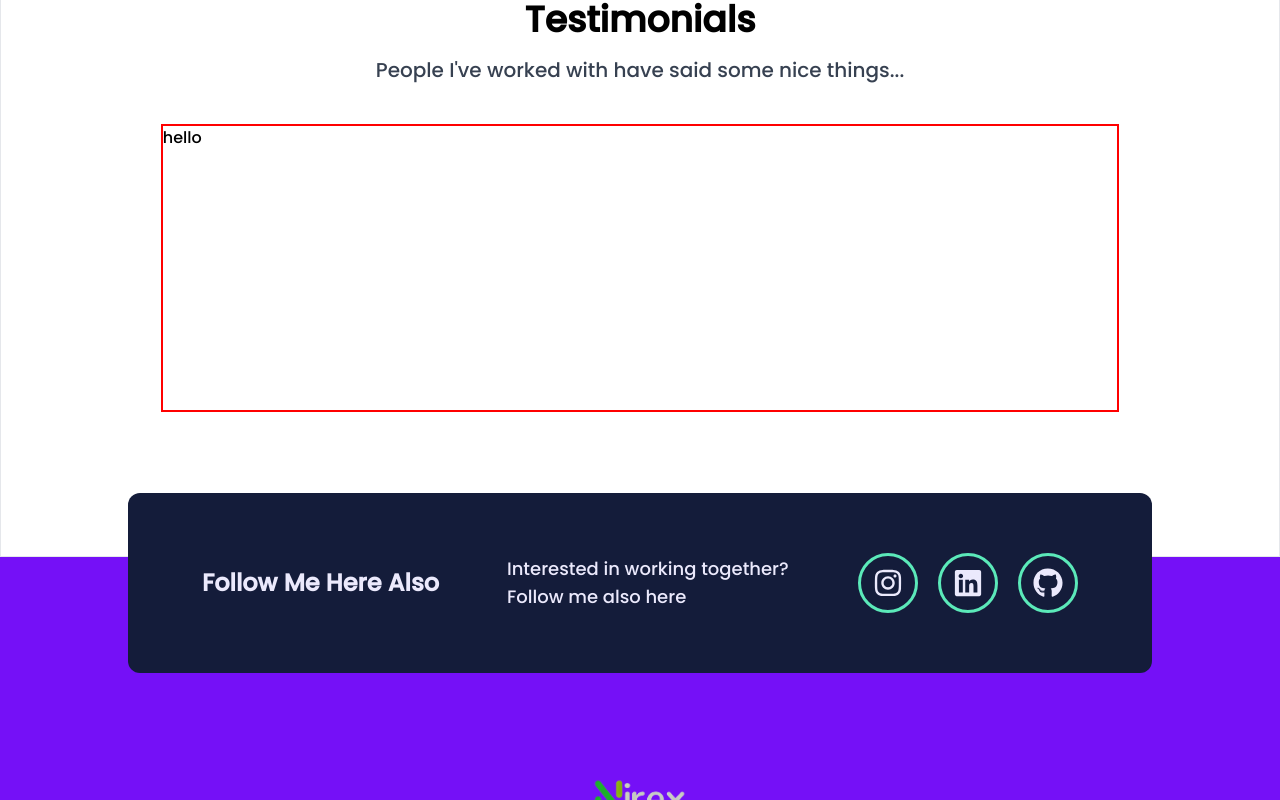
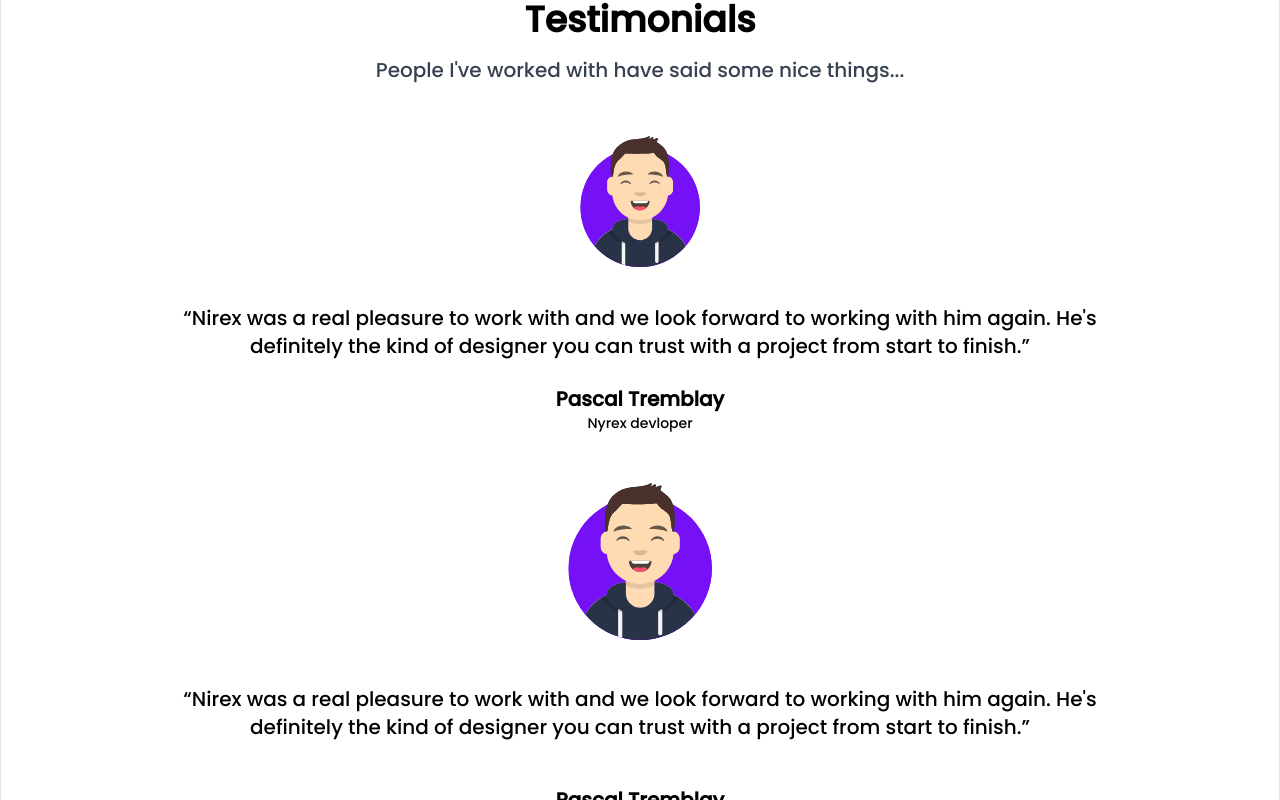
Before and after one commit to NIREX-mig/new_portfolio, a Next.js app: page / in a window 1280 px wide. Shown: the part 3580-4380 px from the top of the page. Built offline with nearby package versions, Linux system fonts and the light colour scheme.

Commit message:
refactor: swiper UI

```diff
--- a/Components/Testimonial.jsx
+++ b/Components/Testimonial.jsx
@@ -1,17 +1,47 @@
-
-
-
-
+import Image from "next/image";
 const Testimonial = () => {
   return (
     <section className="border py-36">
-      <h3 className="lg:text-4xl text-xl font-bold font-[EuroStyle Normal] text-center pb-4">Testimonials</h3>
-      <p className="lg:text-xl text-sm text-center text-gray-700 pb-10 px-10">People I&#39;ve worked with have said some nice things...</p>
-      <div className="w-52 h-72 lg:w-[75%] red mx-auto">
-        hello
+      <h3 className="lg:text-4xl text-xl font-bold font-[EuroStyle Normal] text-center pb-4">
+        Testimonials
+      </h3>
+      <p className="lg:text-xl text-sm text-center text-gray-700 pb-10 px-10">
+        People I&#39;ve worked with have said some nice things...
+      </p>
+      <div className="w-full lg:w-[75%] mx-auto">
+        <swiper-container className="mySwiper" pagination="true">
+          <swiper-slide >
+            <Image
+              src="/assets/nirex-avatar.svg"
+              alt="svg"
+              width={100}
+              height={100}
+              className="p-3"
+            />
+            <p className=" lg:text-xl text-sm">“Nirex was a real pleasure to work with and we look forward to working with him again. He&#39;s definitely the kind of designer you can trust with a project from start to finish.”</p>
+            <div className="flex flex-col justify-center items-center">
+            <h3 className="text-xl font-bold">Pascal Tremblay</h3>
+            <p className="text-sm">Nyrex devloper</p>
+            </div>
+          </swiper-slide>
+          <swiper-slide >
+            <Image
+              src="/assets/nirex-avatar.svg"
+              alt="svg"
+              width={100}
+              height={100}
+              className=""
+            />
+            <p className="p-5 text-xl">“Nirex was a real pleasure to work with and we look forward to working with him again. He&#39;s definitely the kind of designer you can trust with a project from start to finish.”</p>
+            <div className="flex flex-col justify-center items-center">
+            <h3 className="text-xl font-bold">Pascal Tremblay</h3>
+            <p className="text-sm">Nyrex devloper</p>
+            </div>
+          </swiper-slide>
+        </swiper-container>
       </div>
     </section>
-  )
-}
+  );
+};
 
-export default Testimonial
+export default Testimonial;
--- a/app/globals.css
+++ b/app/globals.css
@@ -71,6 +71,31 @@
 
   }
 
+   swiper-container {
+      width: 100%;
+      height: 100%;
+    }
+
+    swiper-slide {
+      padding-bottom: 50px;
+      text-align: center;
+      font-size: 18px;
+      background: #fff;
+      display: flex;
+      gap: 25px;
+      flex-direction: column;
+      justify-content: center;
+      align-items: center;
+    }
+
+    swiper-slide img {
+      display: block;
+      width: 15%;
+      height: 15%;
+      object-fit: cover;
+    }
+
+
 
 
 
--- a/app/layout.jsx
+++ b/app/layout.jsx
@@ -18,7 +18,10 @@ export const metadata = {
 export default function RootLayout({ children }) {
   return (
       <html lang="en">
-        <body className={poppins.className}>{children}</body>
+        <body className={poppins.className}>
+          {children}
+          <script src="https://cdn.jsdelivr.net/npm/swiper@11/swiper-element-bundle.min.js"></script>
+        </body>
       </html>
   );
 }
```
